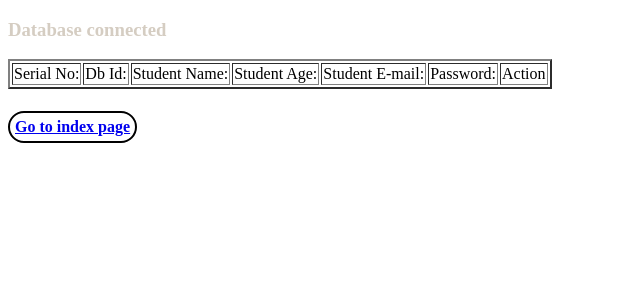
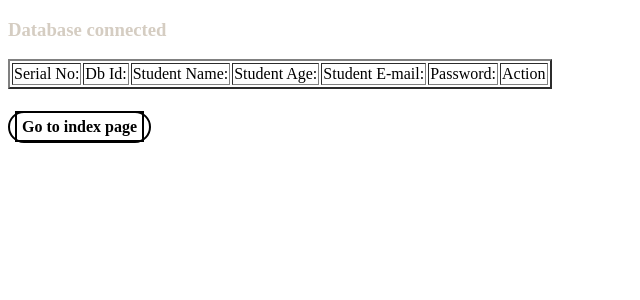
Before and after one commit to diumohit/Student-Management-System, a PHP site: page /dataview.php in a window 1280 px wide. Shown: the top 300 px of the page, without its empty margins (0-640 px from the left). Run offline with PHP 8.4, Linux system fonts and the light colour scheme; data that the repository does not hold is empty.

Commit message:
Some CSS added

```diff
--- a/dataview.php
+++ b/dataview.php
@@ -13,16 +13,25 @@ border: 2px double   black;
 width: max-content;
 padding: 5px;
 border-radius: 30px;
+}
 
+ h4 a{
 
+    text-decoration: none;
+    color: black;
+    border: 2px solid black;
+    padding: 5px;
 }
+
 
 a:hover{
 
 background-color: #FED4BB;
-font-size: 18px;
+font-size: 20px;
 font-weight: bolder;
 font-family: 'Franklin Gothic Medium', 'Arial Narrow', Arial, sans-serif;
+text-decoration: none;
+color: blue;
 
 
 }
```
Also changed, not shown: index.php (+12 -0 lines).
